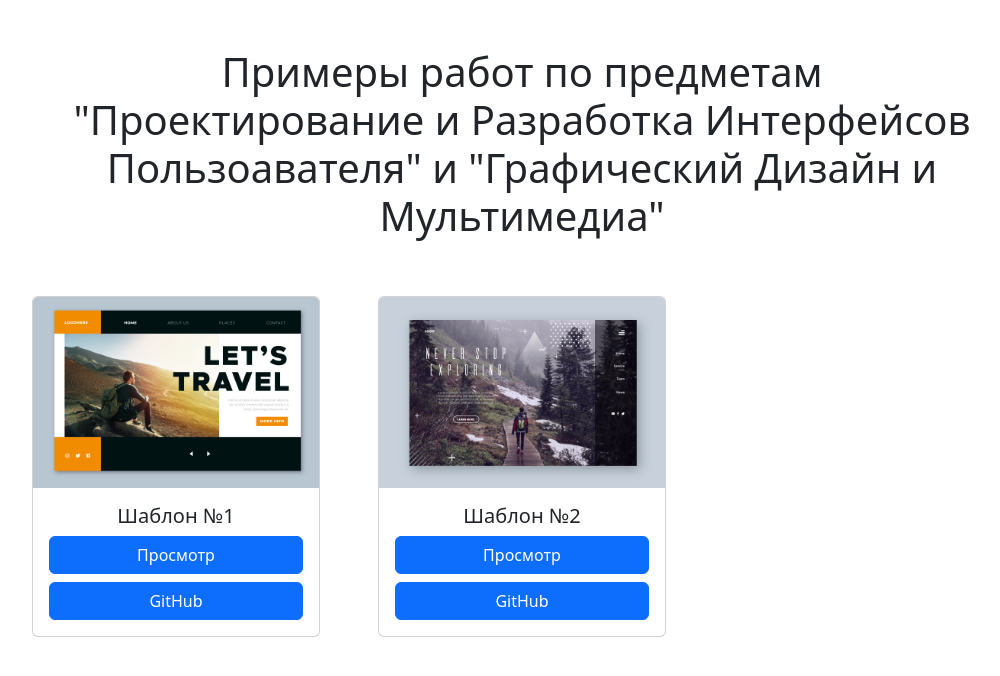
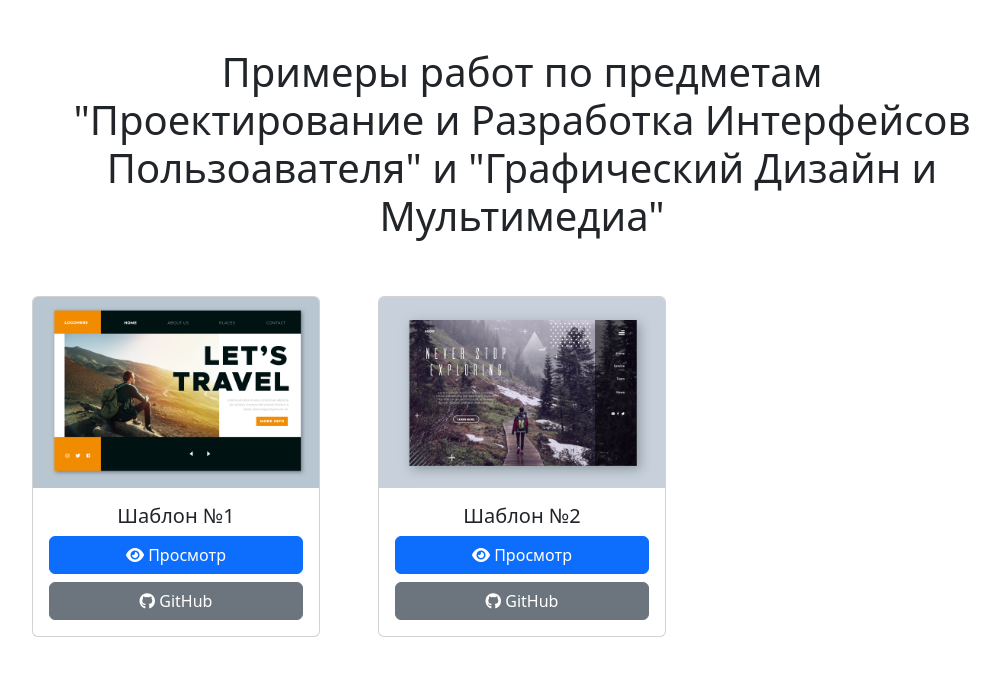
Before and after one commit to jenk293/pic-prip-gdm, a plain HTML site: page index.html in a window 1280 px wide. Shown: the whole page, without its empty margins (118-1118 px from the left). Drawn offline with nearby package versions, Linux system fonts and the light colour scheme.

Commit message:
Update index.html

```diff
--- a/index.html
+++ b/index.html
@@ -1,5 +1,5 @@
 <!DOCTYPE html>
-<html lang="en">
+<html lang="ru">
   <head>
     <title>Работы по ПРИП и ГДМ</title>
     <meta charset="utf-8" />
@@ -34,8 +34,12 @@
               <div class="card-body">
                 <h5 class="card-title">Шаблон №1</h5>
                 <div class="d-grid gap-2 col-12 mx-auto">
-                  <a href="/01/index.html" class="btn btn-primary">Просмотр</a>
-                  <a href="https://github.com/jenk293/pic-prip-gdm/tree/main/01" class="btn btn-primary">GitHub</a>
+                  <a href="/01/index.html" class="btn btn-primary"><i class="fa-solid fa-eye"></i>&nbsp;Просмотр</a>
+                  <a
+                    href="https://github.com/jenk293/pic-prip-gdm/tree/main/01"
+                    class="btn btn-secondary"
+                    ><i class="fa-brands fa-github"></i>&nbsp;GitHub</a
+                  >
                 </div>
               </div>
             </div>
@@ -46,8 +50,12 @@
               <div class="card-body">
                 <h5 class="card-title">Шаблон №2</h5>
                 <div class="d-grid gap-2 col-12 mx-auto">
-                  <a href="/02/index.html" class="btn btn-primary">Просмотр</a>
-                  <a href="https://github.com/jenk293/pic-prip-gdm/tree/main/02" class="btn btn-primary">GitHub</a>
+                  <a href="/02/index.html" class="btn btn-primary"><i class="fa-solid fa-eye"></i>&nbsp;Просмотр</a>
+                  <a
+                    href="https://github.com/jenk293/pic-prip-gdm/tree/main/02"
+                    class="btn btn-secondary"
+                    ><i class="fa-brands fa-github"></i>&nbsp;GitHub</a
+                  >
                 </div>
               </div>
             </div>
@@ -73,6 +81,10 @@
         integrity="sha384-BBtl+eGJRgqQAUMxJ7pMwbEyER4l1g+O15P+16Ep7Q9Q+zqX6gSbd85u4mG4QzX+"
         crossorigin="anonymous"
       ></script>
+      <script
+        src="https://kit.fontawesome.com/aac3730127.js"
+        crossorigin="anonymous"
+      ></script>
     </div>
   </body>
 </html>
```
